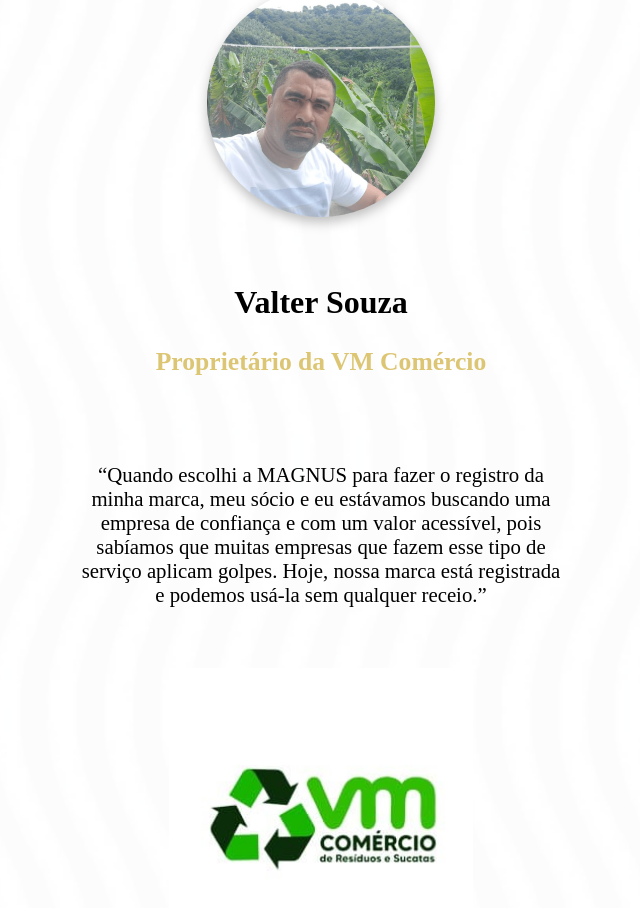
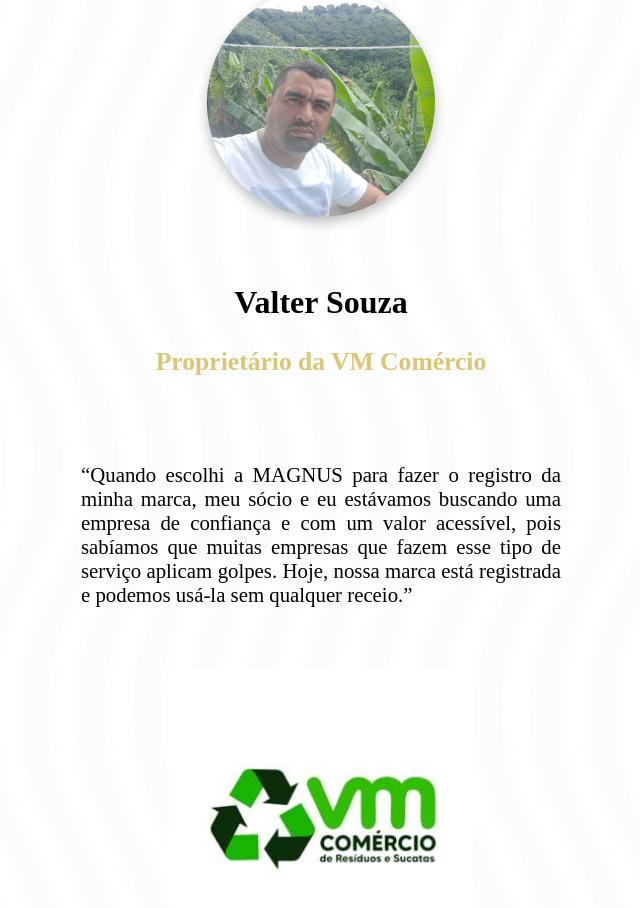
Before and after one commit to brenooduarte/site-magnus, a React (Vite) app: page / in a window 1280 px wide. Shown: the part 6646-7554 px from the top of the page, without its empty margins (319-959 px from the left). Built offline with nearby package versions, Linux system fonts and the light colour scheme; the HTML template or start-up script is replaced by a standard one.

Commit message:
refactor: text justify in testimonial

```diff
--- a/src/components/TestimonialCard/styles.scss
+++ b/src/components/TestimonialCard/styles.scss
@@ -33,7 +33,7 @@
     font-size: 1.3rem;
     width: 30rem;
     height: 100%;
-    text-align: center;
+    text-align: justify;
   }
 
   .customer-brand {
--- a/src/components/TestimonialSlide/index.jsx
+++ b/src/components/TestimonialSlide/index.jsx
@@ -22,6 +22,7 @@ const TestimonialSlide = ({
       slidesPerView={1}
       speed={1200}
       navigation={true}
+      pagination={{ clickable: true }}
       autoplay={{
         delay: 10000,
         disableOnInteraction: false,
```
